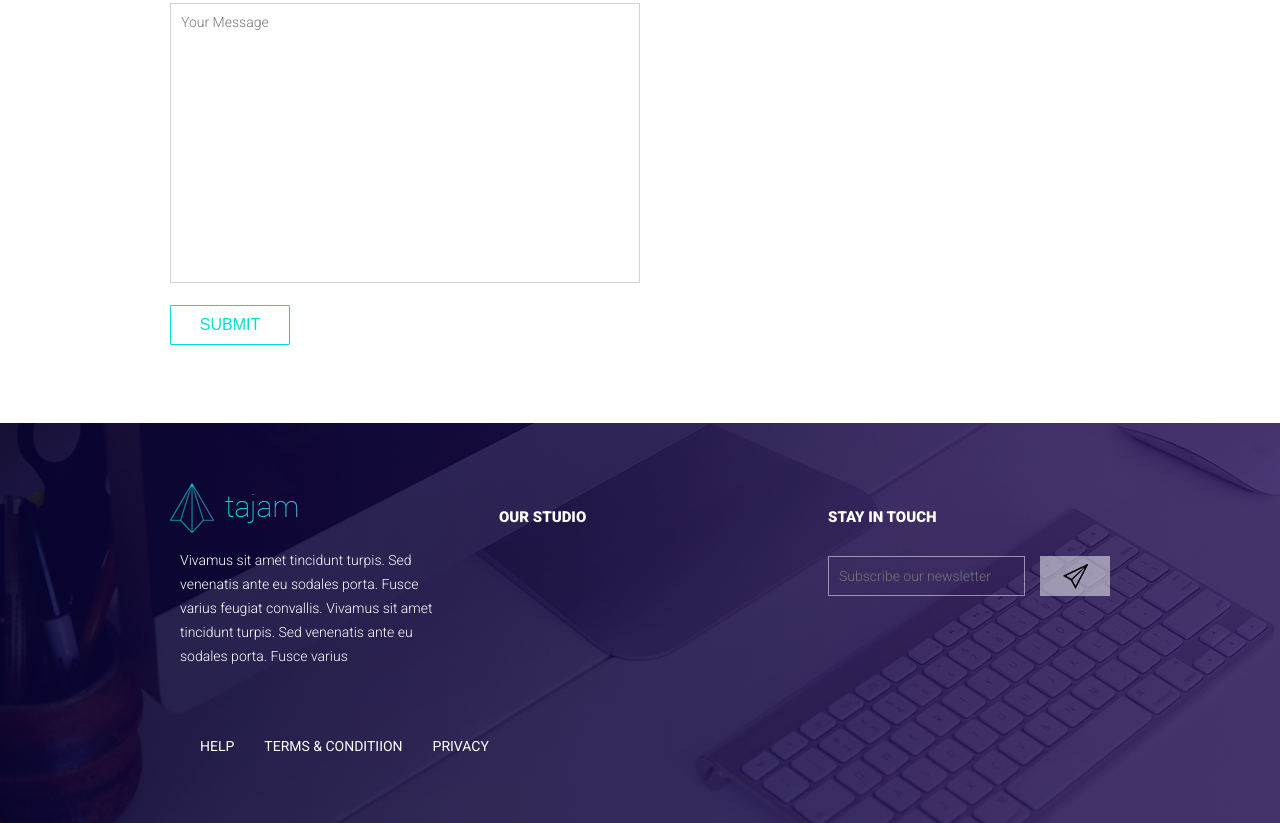
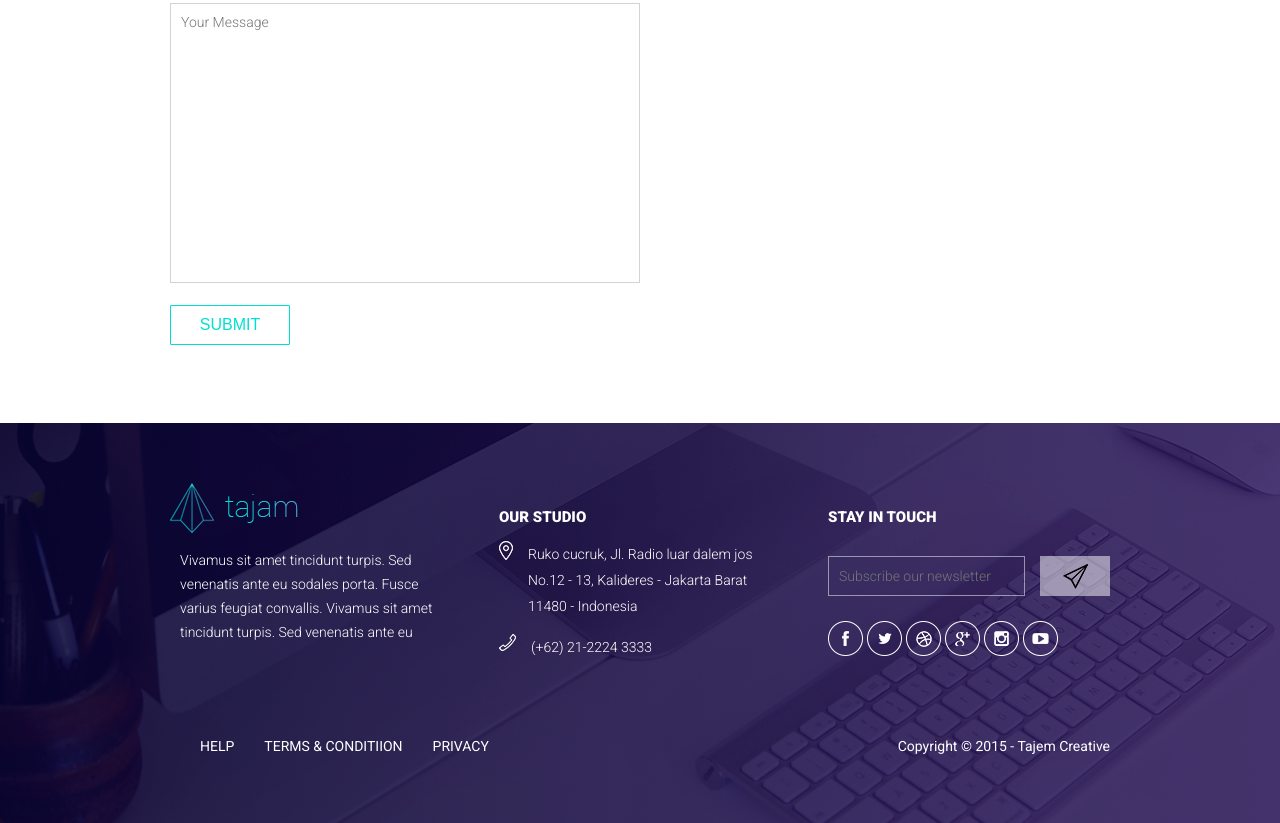
Before and after one commit to sergiibrusnyk/from-PSD-1, a plain HTML site: page index.html in a window 1280 px wide. Shown: the part 4753-5576 px from the top of the page. Drawn offline with nearby package versions, Linux system fonts and the light colour scheme; a web font is replaced by a local one.

Commit message:
improves

```diff
--- a/index.html
+++ b/index.html
@@ -170,22 +170,27 @@
         <div class="wrapper">
             <div class="footer_first_col">
                 <div class="logo"></div>
-                <p>Vivamus sit amet tincidunt turpis. Sed venenatis ante eu sodales porta. Fusce varius feugiat convallis. Vivamus sit amet tincidunt turpis. Sed venenatis ante eu sodales porta. Fusce varius</p>
+                <p>Vivamus sit amet tincidunt turpis. Sed venenatis ante eu sodales porta. Fusce varius feugiat convallis. Vivamus sit amet tincidunt turpis. Sed venenatis ante eu </p>
             </div>
             <div class="footer_second_col">
                 <p>Our studio</p>
+                <img src="./images/pin.png">
+                <span>Ruko cucruk, Jl. Radio luar dalem jos No.12 - 13, Kalideres - Jakarta Barat
+11480 - Indonesia</span>
+                <img src="./images/phone.png">
+                <span>(+62) 21-2224 3333</span>
             </div>
             <div class="footer_third_col">
                 <p>Stay in touch</p>
                 <input type="email" name="email" placeholder="Subscribe our newsletter">
                 <button type="button" name="button"></button>
                 <div class="social_media">
-                    <div class="facebook"></div>
-                    <div class="twitter"></div>
-                    <div class="dribble"></div>
-                    <div class="instagram"></div>
-                    <div class="gplus"></div>
-                    <div class="youtube"></div>
+                    <img src="./images/facebook.png">
+                    <img src="./images/twitter.png">
+                    <img src="./images/dribbble.png">
+                    <img src="./images/gplus.png">
+                    <img src="./images/instagram.png">
+                    <img src="./images/youtube.png">
                 </div>
             </div>
             <div class="footer_menu">
@@ -194,6 +199,7 @@
                     <li>Terms & conditiion</li>
                     <li>Privacy</li>
                 </ul>
+                <p>Copyright © 2015 - Tajem Creative</p>
             </div>
         </div>
     </footer>
@@ -201,14 +207,3 @@
 </body>
 
 </html>
-
-</body>
-
-</html>
-
-
-</html>
-
-</body>
-
-</html>
--- a/sass/style.scss
+++ b/sass/style.scss
@@ -19,6 +19,9 @@ $hammersmith-font: 'Hammersmith One', sans-serif;
   color: $green-color;
   text-transform: uppercase;
   font: 16px $hammersmith-font;
+  &:focus {
+    outline: 0;
+  }
 }
 
 @mixin separator {
@@ -443,6 +446,21 @@ footer {
     text-transform: uppercase;
     margin-top: 85px;
   }
+  img {
+    display: inline-block;
+    float: left;
+    margin-top: 15px;
+  }
+  span {
+    display: inline-block;
+    width: 90%;
+    float: left;
+    margin-top: 15px;
+    padding-left: 15px;
+    font: 300 14px $roboto-font;
+    color: white;
+    line-height: 26px;
+  }
 }
 
 .footer_third_col {
@@ -479,6 +497,13 @@ footer {
     background-image: url(../images/paper.png);
     background-repeat: no-repeat;
     background-position: center;
+    &:focus {
+      outline: 0;
+    }
+  }
+  .social_media {
+    display: inline-block;
+    margin-top: 25px;
   }
 }
 
@@ -488,9 +513,13 @@ footer {
   padding-top: 65px;
   li {
     float: left;
+    padding-left: 30px;
     list-style: none;
-    padding-left: 30px;
     text-transform: uppercase;
     font: 400 14px $roboto-font;
   }
+  p {
+    float: right;
+    font: 400 14px $roboto-font;
+  }
 }
```
Also changed, not shown: css/style.css, images/phone.png (added), images/pin.png (added).
